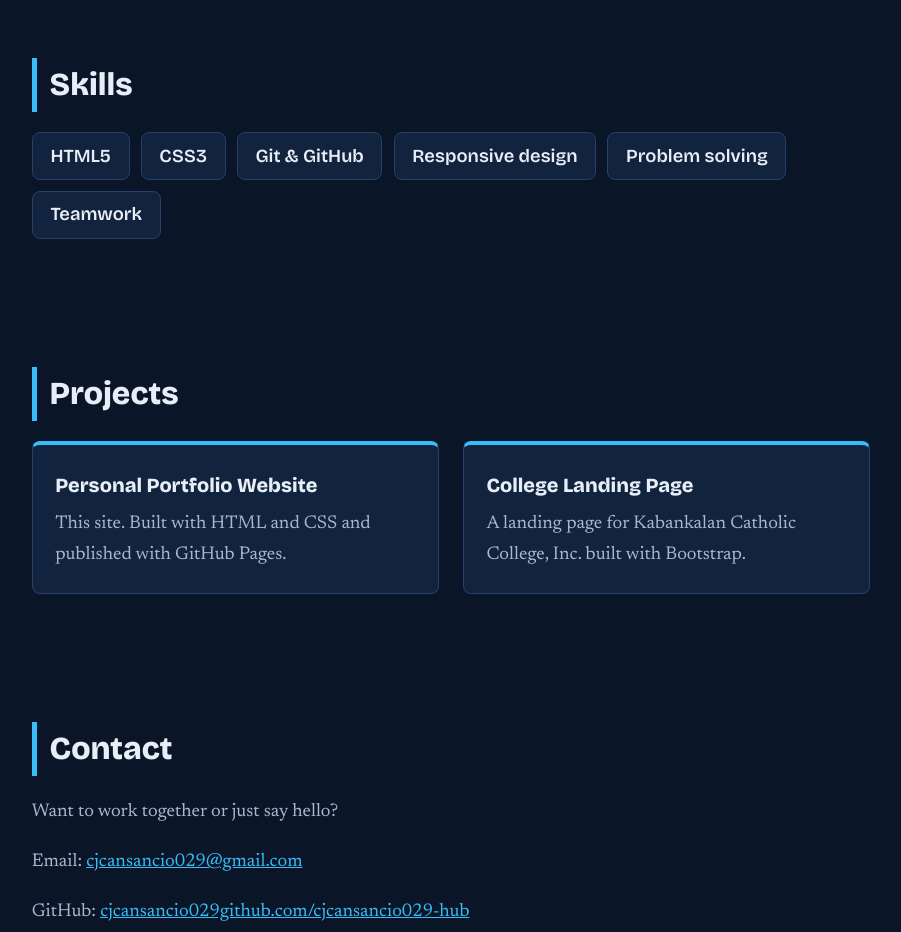
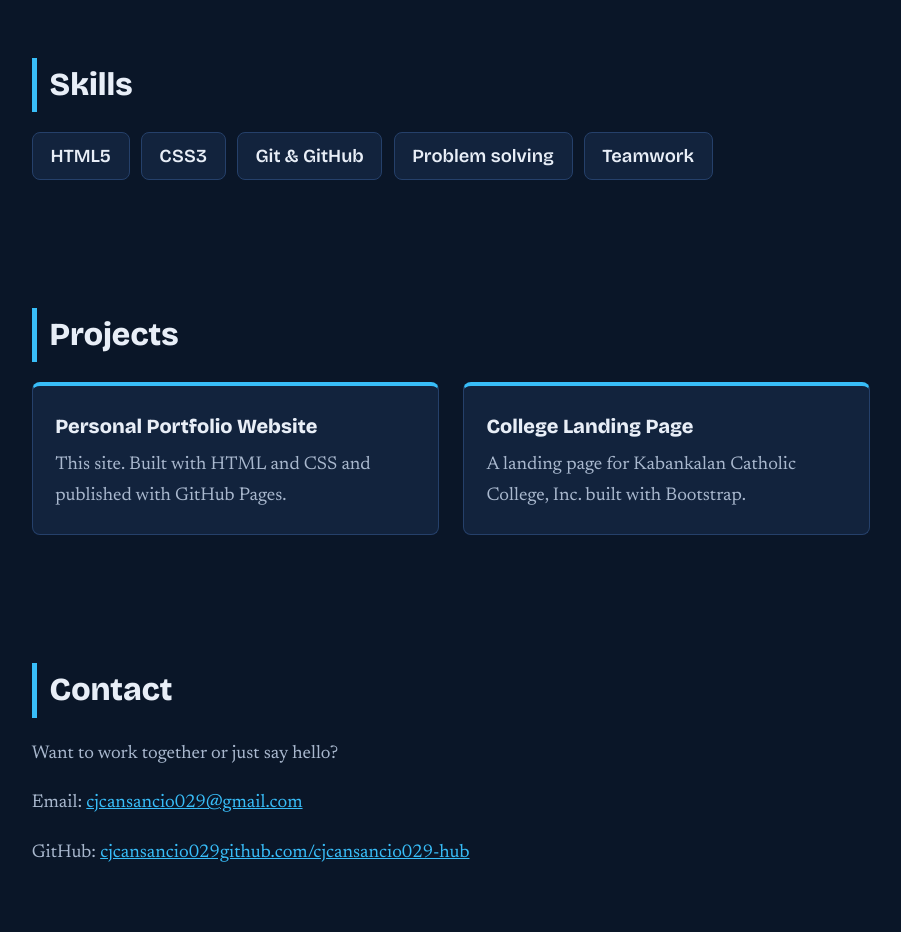
Before and after one commit to cjcansancio029-hub/Cansancio-Project-1, a plain HTML site: page index.html in a window 1280 px wide. Shown: the part 1400-2332 px from the top of the page, without its empty margins (189-1090 px from the left). Drawn offline with nearby package versions, Linux system fonts and the light colour scheme.

Commit message:
update skills list

```diff
--- a/index.html
+++ b/index.html
@@ -58,7 +58,6 @@
         <li>HTML5</li>
         <li>CSS3</li>
         <li>Git &amp; GitHub</li>
-        <li>Responsive design</li>
         <li>Problem solving</li>
         <li>Teamwork</li>
       </ul>
```
